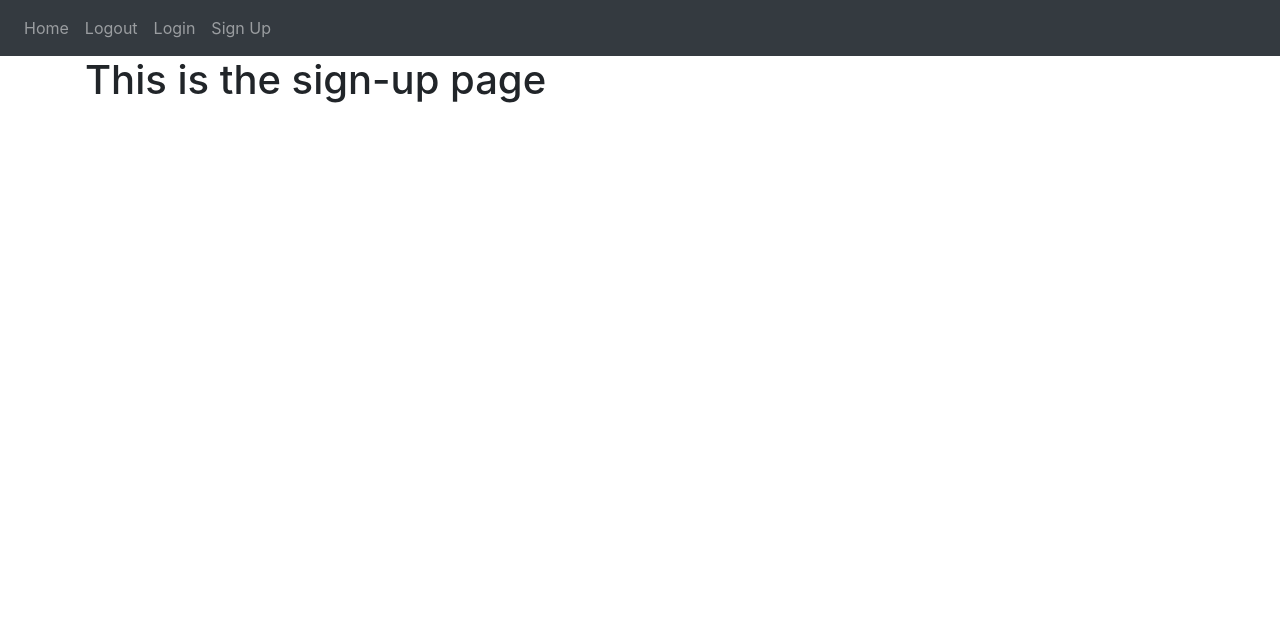
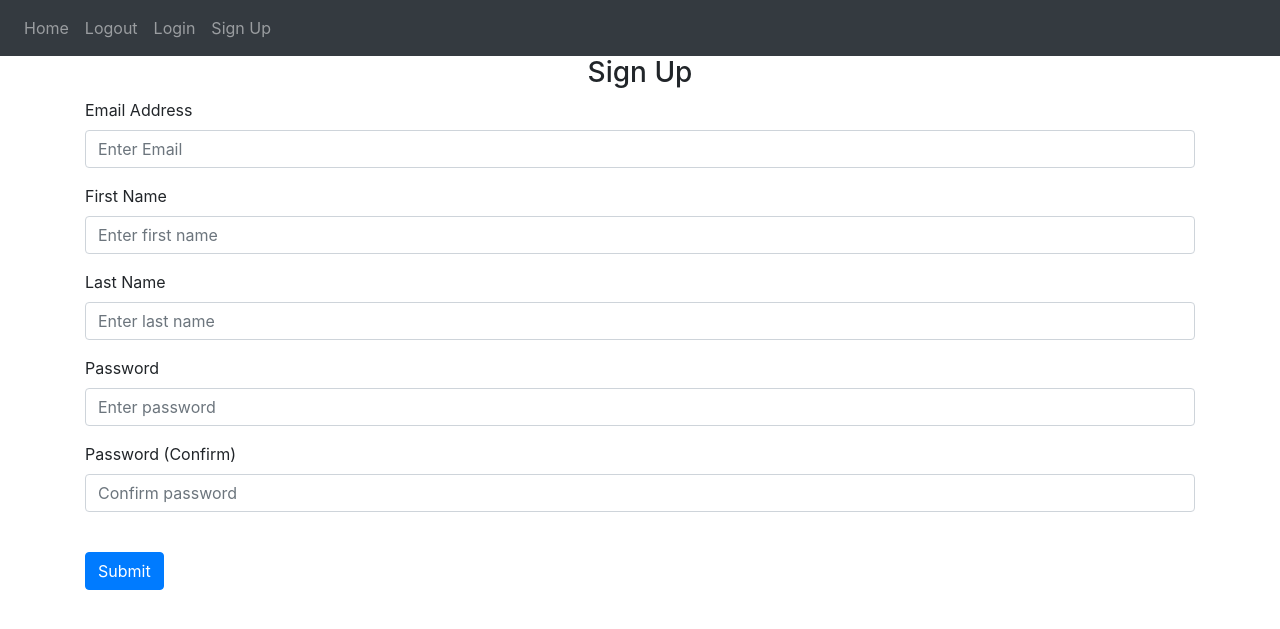
Before and after one commit to FREDRICK-GITHUB/library_crud, a Flask app: page /sign-up in a window 1280 px wide. Shown: the top 629 px of the page. Run offline with Flask 3, Linux system fonts and the light colour scheme; some libraries are stand-ins or nearby versions.

Commit message:
added POST for sign up page

```diff
--- a/website/auth.py
+++ b/website/auth.py
@@ -1,15 +1,38 @@
-from flask import Blueprint, render_template
+from flask import Blueprint, render_template, request, flash
 
 auth = Blueprint('auth', __name__)
 
-@auth.route('/login')
+@auth.route('/login', methods=['GET', 'POST'])
 def login():
+    data = request.form
+    print(data)
     return render_template("login.html")
 
 @auth.route('/logout')
 def logout():
     return "<p>Logout</p>"
 
-@auth.route('sign-up')
+@auth.route('sign-up', methods=['GET', 'POST'])
 def sign_up():
+    if request.method == 'POST':
+        email = request.form.get('email')
+        firstName = request.form.get('firstName')
+        lastName = request.form.get('lastName')
+        password = request.form.get('password')
+        confirmPassword = request.form.get('confirmPassword')
+
+        if len(email) < 4:
+            flash('Invalid email.', category='error')
+        elif len(firstName) < 2:
+            flash('First name should be more than 1 character.', category='error')
+        elif len(lastName) < 2:
+            flash('Last name should be more than 1 character.', category='error')
+        elif password != confirmPassword:
+            flash('Passwords do not match!', category='error')
+        elif len(password) < 7:
+            flash('Password should be more than 6 characters.', category='error')
+        else:
+            # add user to database
+            flash('Account created!', category='success')
+
     return render_template("sign_up.html")
--- a/website/templates/base.html
+++ b/website/templates/base.html
@@ -38,6 +38,29 @@
             </div>
         </div>
     </nav>
+
+    {% with messages = get_flashed_messages(with_categories=true) %}
+    {% if messages %}
+    {% for category,message in messages %}
+    {% if category == 'error' %}
+    <div class="alert alert-danger alter-dismissable fade show" role="alert">
+        {{ message }}
+        <button type="button" class="close" data-dismiss="alert">
+            <span aria-hidden="true">&times;</span>
+        </button>
+    </div>
+    {% else%}
+    <div class="alert alert-success alter-dismissable fade show" role="alert">
+        {{ message }}
+        <button type="button" class="close" data-dismiss="alert">
+            <span aria-hidden="true">&times;</span>
+        </button>
+    </div>
+    {% endif %}
+    {% endfor %}
+    {% endif%}
+
+    {% endwith %}
     <div class="container">
         {% block content %}
         {% endblock %}
--- a/website/templates/sign_up.html
+++ b/website/templates/sign_up.html
@@ -2,5 +2,34 @@
 {% block title%} Sign Up {% endblock %}
 
 {% block content%}
-<h1>This is the sign-up page</h1>
+<form method="POST">
+    <h3 align="center">Sign Up</h3>
+    <div class="form-group">
+        <label for="email"> Email Address</label>
+        <input type="email" class="form-control" id="email" name="email" placeholder="Enter Email" />
+    </div>
+
+    <div class="form-group">
+        <label for="firstName"> First Name</label>
+        <input type="text" class="form-control" id="firstName" name="firstName" placeholder="Enter first name" />
+    </div>
+
+    <div class="form-group">
+        <label for="lastName"> Last Name</label>
+        <input type="text" class="form-control" id="lastName" name="lastName" placeholder="Enter last name" />
+    </div>
+
+    <div class="form-group">
+        <label for="password"> Password</label>
+        <input type="password" class="form-control" id="password" name="password" placeholder="Enter password" />
+    </div>
+
+    <div class="form-group">
+        <label for="confirmPassword"> Password (Confirm) </label>
+        <input type="password" class="form-control" id="confirmPassword" name="confirmPassword" placeholder="Confirm password" />
+    </div>
+    <br />
+
+    <button type="submit" class="btn btn-primary">Submit</button>
+</form>
 {% endblock %}
```
Also changed, not shown: website/templates/login.html (+16 -1 lines).
